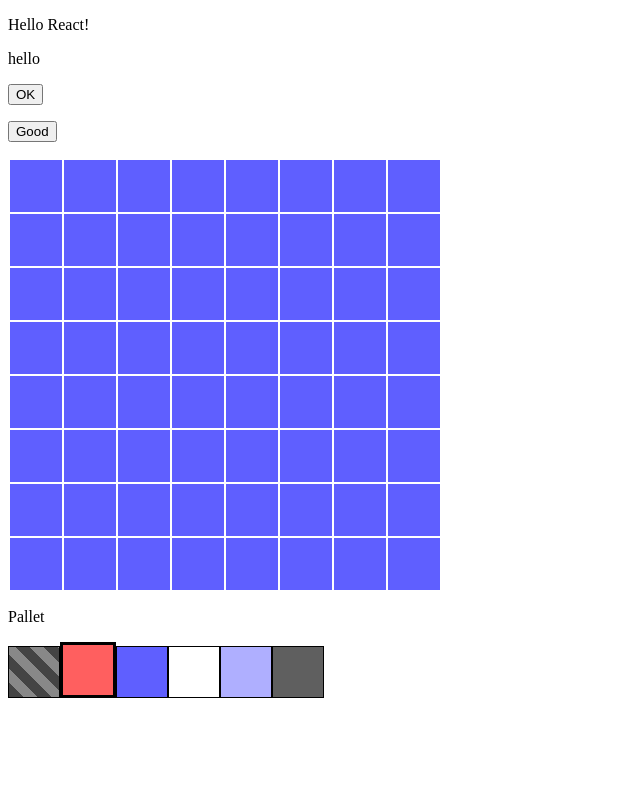
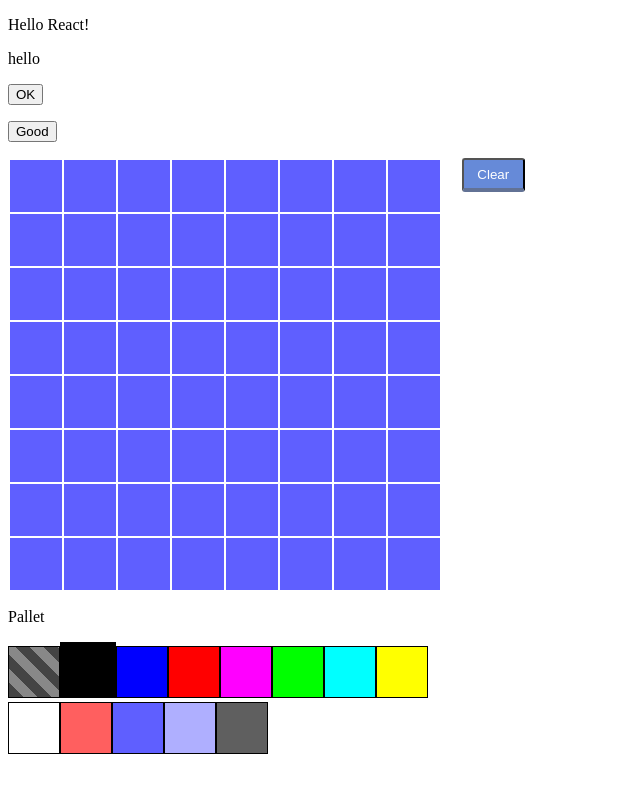
Before and after one commit to knight9999/simple-dot-editor, a React app: page / in a window 1280 px wide. Shown: the top 792 px of the page, without its empty margins (0-640 px from the left). Built offline with nearby package versions, Linux system fonts and the light colour scheme.

Commit message:
clear button is added

```diff
--- a/src/components/App.jsx
+++ b/src/components/App.jsx
@@ -2,6 +2,8 @@
 
 import EditTable from './EditTable'
 import Pallet from './Pallet'
+import Tools from './Tools'
+import './index.css'
 
 export default class App extends React.Component {
 
@@ -16,8 +18,16 @@
         <p>{this.props.text}</p>
         <p><button onClick={e=>{e.preventDefault(); this.props.updateMessage('hoge') }}>OK</button></p>
         <p><button onClick={e=>{e.preventDefault(); this.props.updateMessage('gogo') }}>Good</button></p>
-        <EditTable data={this.props.data} updateData={(newData)=>{this.props.updateData(newData)}} color={this.props.colors[this.props.selectedColor]}/>
-        <Pallet colors={this.props.colors} selectedColor={this.props.selectedColor} updateColor={this.props.updateColor} />
+        <div>
+          <div className="box">
+            <EditTable data={this.props.data} updateData={(newData)=>{this.props.updateData(newData)}} color={this.props.colors[this.props.selectedColor]}/>
+            <Pallet colors={this.props.colors} selectedColor={this.props.selectedColor} updateColor={this.props.updateColor} />
+          </div>
+          <div className="box" style={{width: "20px"}}></div>
+          <div className="box">
+            <Tools color={this.props.colors[this.props.selectedColor]} data={this.props.data} updateData={(newData)=>{this.props.updateData(newData)}} />
+          </div>
+        </div>
       </div>
     );
   }
--- /dev/null
+++ b/src/components/ClearButton.jsx
@@ -0,0 +1,21 @@
+import React from 'react'
+
+export default class ClearButton extends React.Component {
+  clear () {
+    const colorModel = this.props.color
+    const data = this.props.data.map((row, iy1) => {
+      return row.map((item, ix1) => {
+        return colorModel;
+      });
+    })
+    this.props.updateData(data)
+
+  }
+  render () {
+    return (
+      <div>
+        <button onClick={e=>{e.preventDefault(); this.clear() }} className="square_btn" >Clear</button>
+      </div>
+    )
+  }
+}
--- a/src/components/PalletColors.jsx
+++ b/src/components/PalletColors.jsx
@@ -1,7 +1,6 @@
 import React from 'react'
 // import {render} from 'react-dom'
 import ClassNames from 'classnames'
-import styles from './index.css'
 
 export default class PalletColors extends React.Component {
 
@@ -36,12 +35,30 @@
     this.props.updateColor(i)
   }
 
+  renderColors () {
+    const colors = this.props.colors
+    const cols = 8
+    const colorGroups = colors.reduce((acc, value, index) => {
+      if (index % cols == 0) {
+        acc.push([])
+      }
+      acc[acc.length-1].push(value)
+      return acc
+    }, [])
+    console.log(colorGroups)
+    return colorGroups.map((colors, j)=>{
+      return <div key={j}>{colors.map((colorModel, i)=>{
+        const n = j * cols + i
+        return <div key={n} className={this.getClassName(colorModel, n)} style={this.bgcolor(colorModel)} onClick={(ev) => {ev.preventDefault(); this.selectColor(ev, n)}}></div>
+      })}</div>
+    })
+  }
+
   render () {
-    const colors = this.props.colors
     return (
       <div>
         <p>Pallet</p>
-        {colors.map((colorModel,i)=>{return <div key={i} className={this.getClassName(colorModel, i)} style={this.bgcolor(colorModel)} onClick={(ev) => {ev.preventDefault(); this.selectColor(ev, i)}}></div>})}
+        {this.renderColors()}
       </div>
     )
   }
--- /dev/null
+++ b/src/components/Tools.jsx
@@ -0,0 +1,12 @@
+import React from 'react'
+import ClearButton from './ClearButton'
+
+export default class Tools extends React.Component {
+  render () {
+    return (
+      <div>
+        <ClearButton color={this.props.color} data={this.props.data} updateData={(newData)=>{this.props.updateData(newData)}} />
+      </div>
+    )
+  }
+}
--- a/src/components/index.css
+++ b/src/components/index.css
@@ -27,3 +27,24 @@
 .item-inline {
   display: inline-block;
 }
+
+.box {
+  display: inline-block;
+  vertical-align: top;
+}
+
+.square_btn{
+  display: inline-block;
+  padding: 0.5em 1em;
+  text-decoration: none;
+  background: #668ad8;/*ボタン色*/
+  color: #FFF;
+  border-bottom: solid 4px #627295;
+  border-radius: 3px;
+}
+.square_btn:active {/*ボタンを押したとき*/
+  -ms-transform: translateY(4px);
+  -webkit-transform: translateY(4px);
+  transform: translateY(4px);/*下に動く*/
+  border-bottom: none;/*線を消す*/
+}
--- a/src/models/ColorModel.jsx
+++ b/src/models/ColorModel.jsx
@@ -1,5 +1,5 @@
 export default class ColorModel {
-  constructor(colorCode, isTransparent) {
+  constructor(colorCode, isTransparent = false) {
     this.colorCode = colorCode
     this.isTransparent = isTransparent
   }
--- a/src/reducers/App.jsx
+++ b/src/reducers/App.jsx
@@ -22,11 +22,18 @@
   text: 'hello',
   data: initialData(),
   colors: [ new ColorModel('', true),
-            new ColorModel('#FF5F5F', false),
-            new ColorModel('#5F5FFF', false),
-            new ColorModel('#FFFFFF', false),
-            new ColorModel('#AFAFFF', false),
-            new ColorModel('#5F5F5F', false)
+            new ColorModel('#000000'),
+            new ColorModel('#0000FF'),
+            new ColorModel('#FF0000'),
+            new ColorModel('#FF00FF'),
+            new ColorModel('#00FF00'),
+            new ColorModel('#00FFFF'),
+            new ColorModel('#FFFF00'),
+            new ColorModel('#FFFFFF'),
+            new ColorModel('#FF5F5F'),
+            new ColorModel('#5F5FFF'),
+            new ColorModel('#AFAFFF'),
+            new ColorModel('#5F5F5F')
           ],
   selectedColor: 1
 }
```
Also changed, not shown: src/components/app.jsx (+12 -2 lines).
